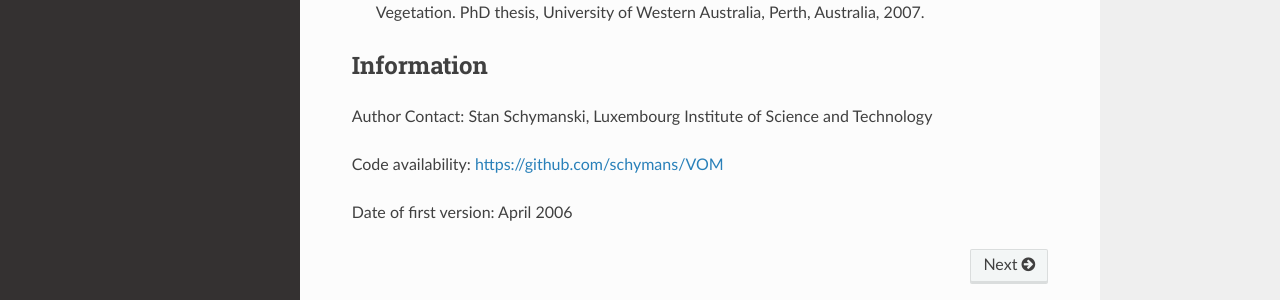
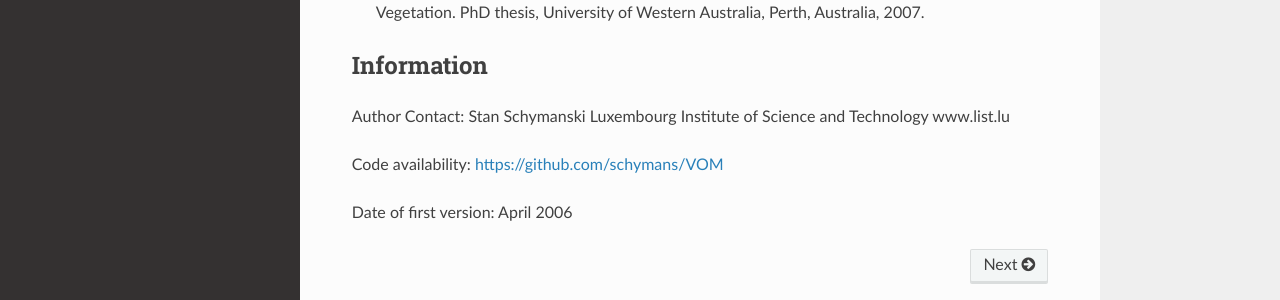
Before and after one commit to schymans/VOM, a Sphinx documentation site: the page built from VOM_Fortran/VOM-docu/source/index.rst, in a window 1280 px wide and 900 px high, scrolled down 805 px. Shown: the part 486-786 px from the top of the window. Built offline with Sphinx 7.4.7 and the Read the Docs theme 2.0.0, drawn with Linux system fonts in a browser that asks for light colours.

Commit message:
changed readme and index.rst with LIST reference

```diff
--- a/VOM_Fortran/VOM-docu/source/index.rst
+++ b/VOM_Fortran/VOM-docu/source/index.rst
@@ -44,11 +44,12 @@ The original theory and equations used in the model are described in:
 Information
 ------------------
 Author Contact:
-Stan Schymanski, Luxembourg Institute of Science and Technology
+Stan Schymanski
+Luxembourg Institute of Science and Technology
+www.list.lu
 
 Code availability:
 https://github.com/schymans/VOM
 
-
 Date of first version:
 April 2006
```
